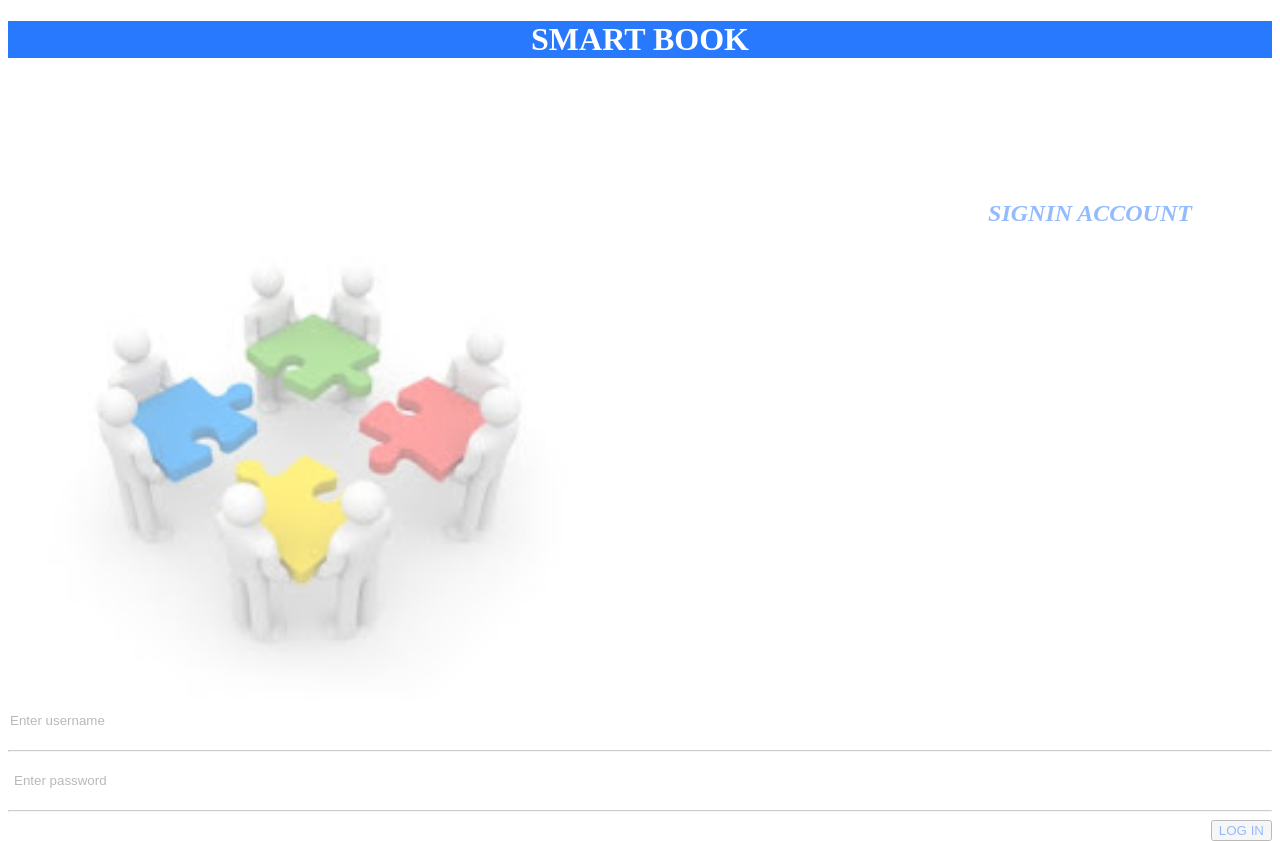
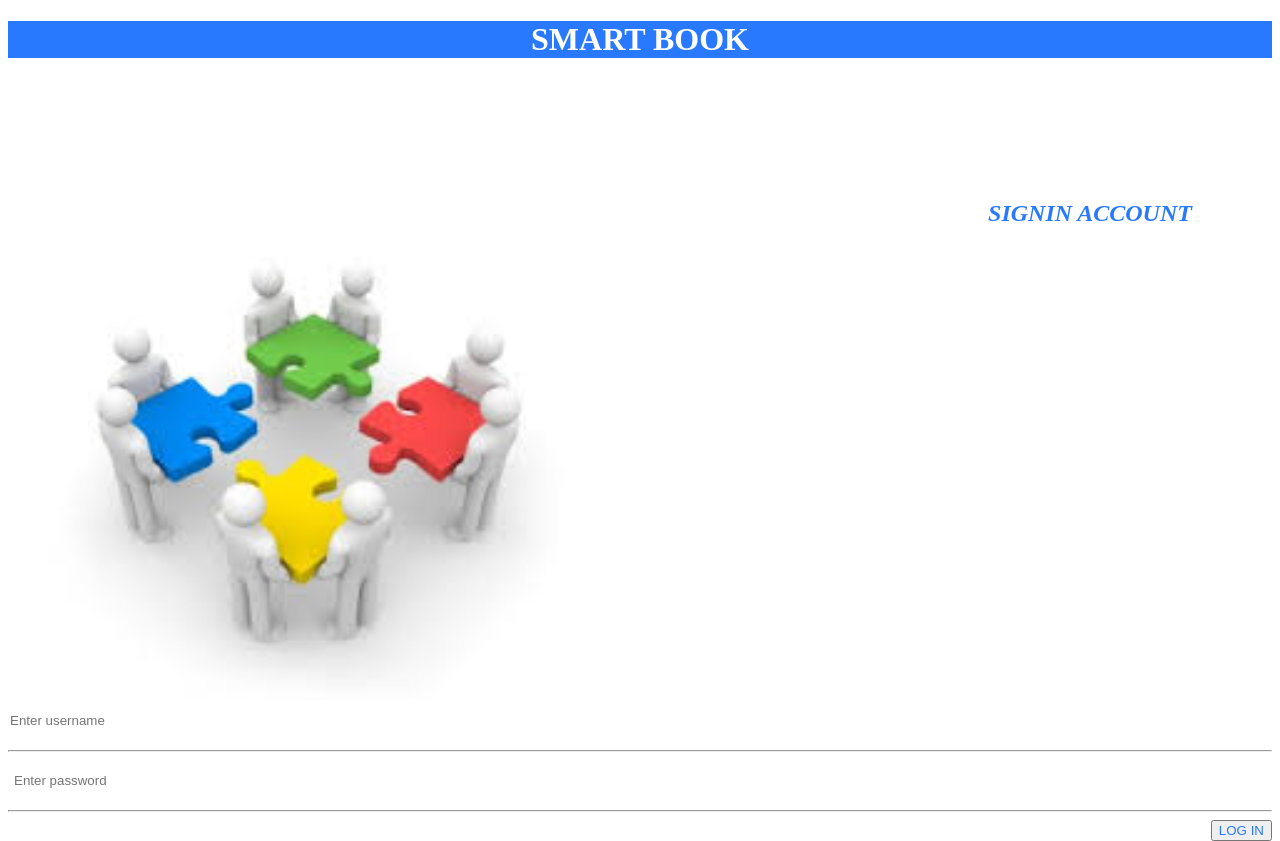
Before and after one commit to smart-glossa/SmartBook, a Java web app: page /html/employeeadd.html in a window 1280 px wide. Run offline with Tomcat 11, a stand-in JSP engine, Linux system fonts and the light colour scheme.

Commit message:
changes regarding css

```diff
--- a/WebContent/css/admin.css
+++ b/WebContent/css/admin.css
@@ -17,7 +17,7 @@ h1{
 }
 #signin{
 	position: absolute;
-	opacity: 0.9;
+
 	width: 250px;
 	height: 400px;
 	background-color: #fafafa;
@@ -66,7 +66,7 @@ h2{
 }
 .login{
 	position: initial;
-	opacity: 0.5;
+
 	background-color:#ffffff;
 	border: 2px;
 	width: 100%;
```
